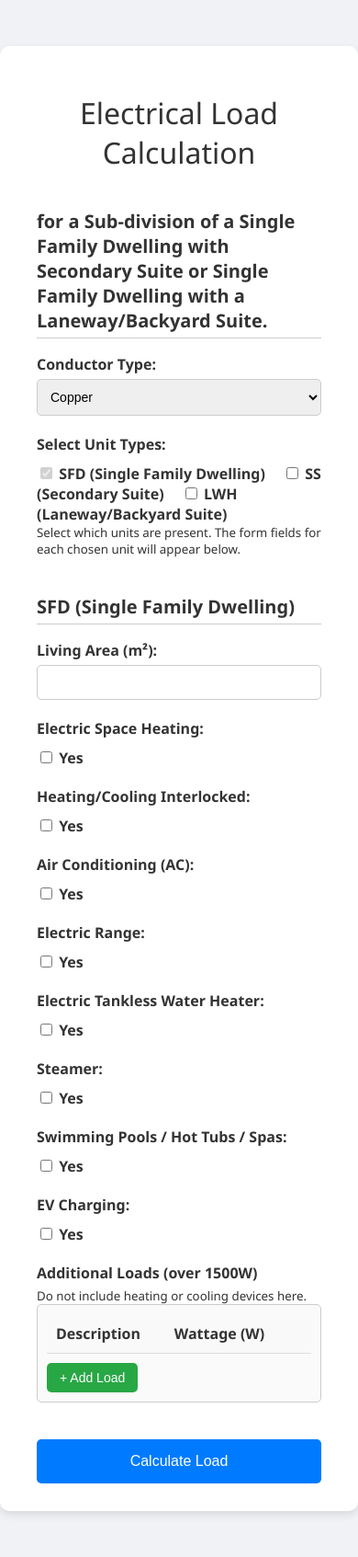
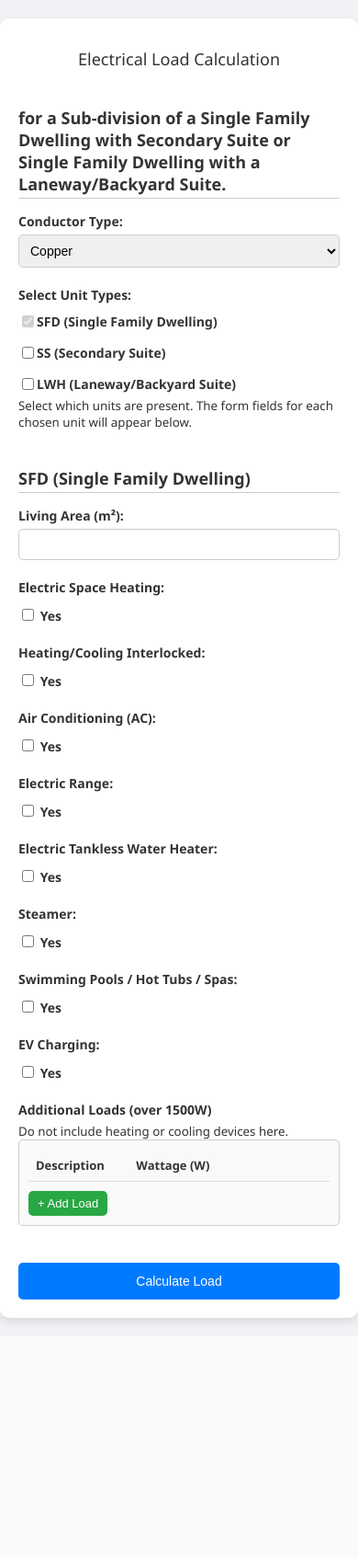
Before and after one commit to bbartsinn/beta_load_calculator, a Flask app: page / in a window 390 px wide. Shown: the whole page at 92% size. After the commit the page ends 1442 px from the top, so only its background shows below. Run offline with Flask 3, Linux system fonts and the light colour scheme; lists and menus that the app fills with data are empty.

Commit message:
Update style.css

```diff
--- a/static/style.css
+++ b/static/style.css
@@ -57,8 +57,16 @@ input[type="number"]:focus, select:focus {
   margin-top: 5px;
 }
 
+.checkbox-group.horizontal-group {
+  display: flex;
+  flex-wrap: wrap;
+  gap: 15px; /* spacing between checkboxes on larger screens */
+}
+
 .checkbox-group.horizontal-group label {
-  margin-right: 15px;
+  display: flex;
+  align-items: center;
+  cursor: pointer;
 }
 
 .hidden {
@@ -70,17 +78,23 @@ input[type="number"]:focus, select:focus {
   border-radius: 5px;
   padding: 10px;
   background: #fafafa;
+  overflow-x: auto; /* Allows horizontal scroll on smaller devices */
 }
 
 .additional-loads-container table {
   width: 100%;
   border-collapse: collapse;
+  table-layout: fixed; /* Ensures columns have fixed widths */
 }
 
 .additional-loads-container th, .additional-loads-container td {
   padding: 10px;
   border-bottom: 1px solid #ddd;
   text-align: left;
+  font-size: 14px;
+  white-space: nowrap;
+  overflow: hidden;
+  text-overflow: ellipsis;
 }
 
 .additional-loads-container th {
@@ -112,6 +126,7 @@ input[type="number"]:focus, select:focus {
   border: none;
   border-radius: 3px;
   cursor: pointer;
+  white-space: nowrap;
 }
 
 .remove-row-btn:hover {
@@ -147,3 +162,62 @@ input[type="number"]:focus, select:focus {
 .unit-section {
   margin-top: 20px;
 }
+
+/* Responsive Adjustments for Mobile */
+@media (max-width: 600px) {
+  .container {
+    margin: 20px auto;
+    padding: 20px;
+    max-width: 95%;
+  }
+
+  h1 {
+    font-size: 18px;
+  }
+
+  h2 {
+    font-size: 18px;
+    padding-bottom: 3px;
+  }
+
+  .form-group label {
+    font-size: 14px;
+  }
+
+  input[type="number"], select {
+    font-size: 14px;
+    padding: 8px;
+  }
+
+  .submit-btn {
+    padding: 12px;
+    font-size: 14px;
+  }
+
+  .additional-loads-container th,
+  .additional-loads-container td {
+    font-size: 13px;
+    padding: 8px;
+  }
+
+  .checkbox-group.horizontal-group {
+    flex-direction: column; /* Stack checkboxes vertically on mobile */
+    align-items: flex-start;
+    gap: 10px; /* Reduced gap for mobile */
+  }
+
+  .checkbox-group.horizontal-group label {
+    margin-right: 0;
+    font-size: 14px;
+  }
+
+  .add-row-btn, .addRowBtn, .remove-row-btn {
+    font-size: 13px;
+    padding: 6px 10px;
+  }
+
+  .result-box {
+    font-size: 16px;
+    padding: 15px;
+  }
+}
```
